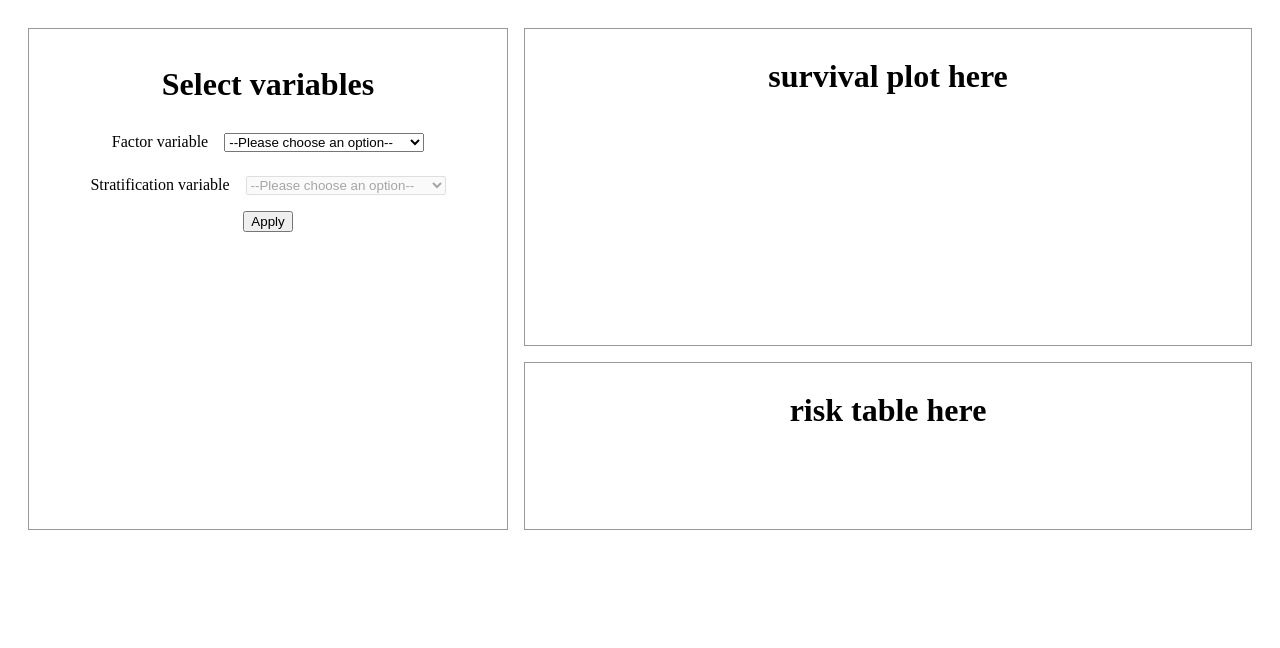
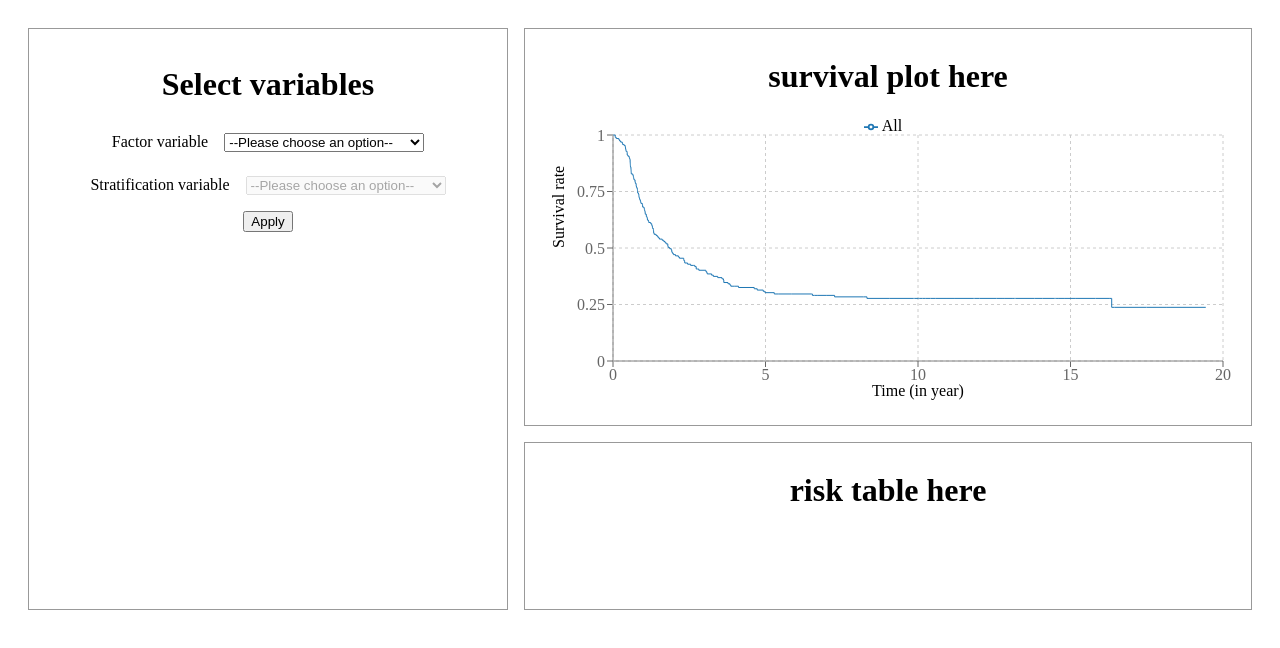
Before and after one commit to bobaekang/poc-survival-react-component, a React (Create React App) app: page / in a window 1280 px wide. Both pictures are taken after a click on the button "Apply". Shown: the top 648 px of the page. Built offline with nearby package versions, Linux system fonts and the light colour scheme.

Commit message:
Set up basic line chart for survival plot

```diff
--- a/src/SurvivalAnalysis/SurvivalPlot.jsx
+++ b/src/SurvivalAnalysis/SurvivalPlot.jsx
@@ -1,4 +1,14 @@
-import React from 'react'
+import React, { Fragment } from 'react'
+import {
+  ResponsiveContainer,
+  LineChart,
+  Line,
+  XAxis,
+  YAxis,
+  CartesianGrid,
+  Legend,
+} from 'recharts'
+import { schemeCategory10 } from 'd3-scale-chromatic'
 
 const styles = {
   container: {
@@ -8,12 +18,62 @@ const styles = {
     padding: '.5rem',
     textAlign: 'center',
   },
+  plotContainer: {
+    display: 'flex',
+    height: '100%',
+    width: '75%',
+    margin: 'auto',
+  },
 }
 
-const SurvivalPlot = () => {
+const Plot = ({ data }) => (
+  <ResponsiveContainer aspect={2.5} height={300}>
+    <LineChart margin={{ left: 20, bottom: 10, right: 20 }}>
+      <XAxis
+        dataKey="time"
+        type="number"
+        label={{
+          value: 'Time (in year)',
+          position: 'insideBottom',
+          offset: -5,
+        }}
+      />
+      <YAxis
+        label={{
+          value: 'Survival rate',
+          angle: -90,
+          position: 'insideLeft',
+        }}
+      />
+      <CartesianGrid strokeDasharray="3 3" />
+      <Legend verticalAlign="top" />
+      {data.map((series, i) => (
+        <Line
+          key={series.name}
+          data={series.data}
+          dataKey="prob"
+          dot={false}
+          name={series.name}
+          type="stepAfter"
+          stroke={schemeCategory10[i]}
+        />
+      ))}
+    </LineChart>
+  </ResponsiveContainer>
+)
+
+const SurvivalPlot = ({ data }) => {
   return (
     <div style={styles.container}>
       <h1>survival plot here</h1>
+      {Array.isArray(data)
+        ? data.length > 0 && <Plot data={data} />
+        : Object.keys(data).map((key) => (
+            <Fragment key={key}>
+              <h2 style={{ fontSize: '1rem' }}>{key}</h2>
+              <Plot data={data[key]} />
+            </Fragment>
+          ))}
     </div>
   )
 }
--- a/src/SurvivalAnalysis/index.jsx
+++ b/src/SurvivalAnalysis/index.jsx
@@ -22,7 +22,7 @@ const SurvivalAnalysis = () => {
         <ControlForm factors={factors} onSubmit={handleSubmit} />
       </div>
       <div className={styles.columnRight}>
-        <SurvivalPlot />
+        <SurvivalPlot data={survivalSeries} />
         <RiskTable />
       </div>
     </div>
```
